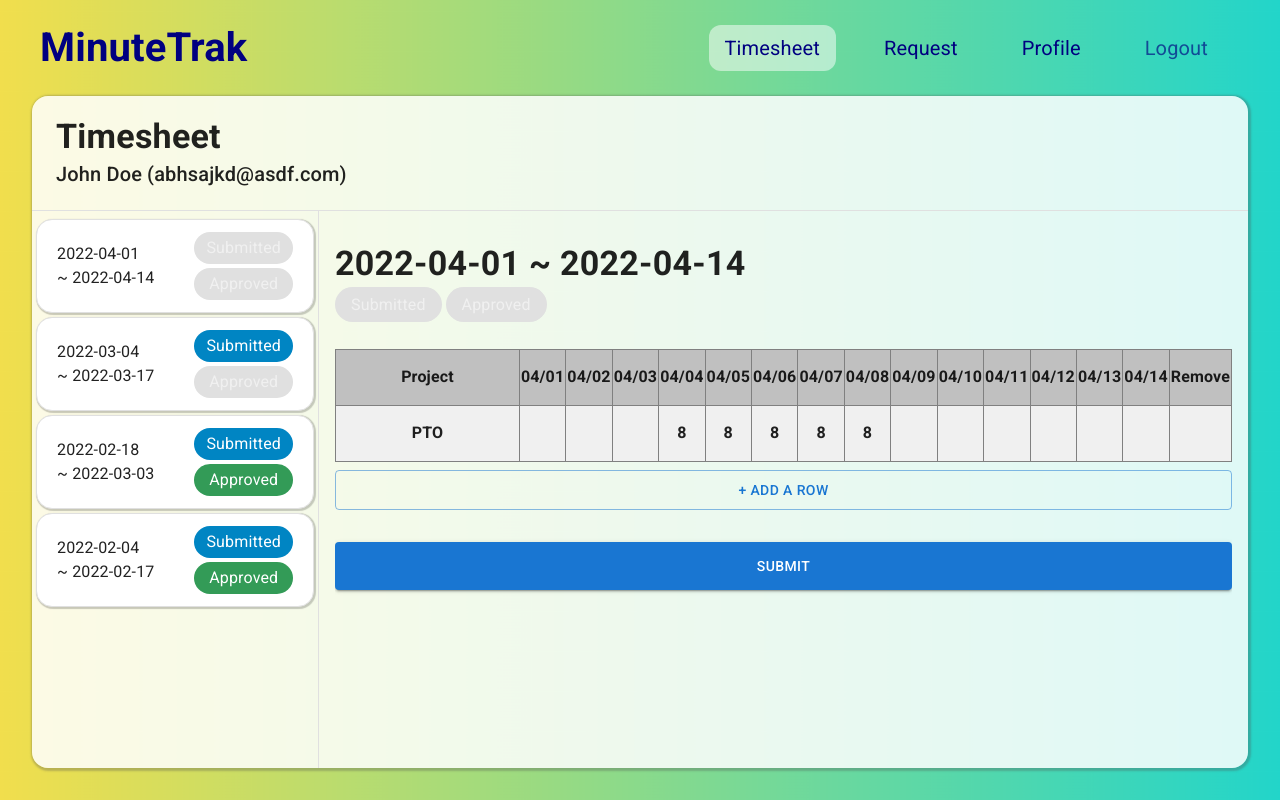
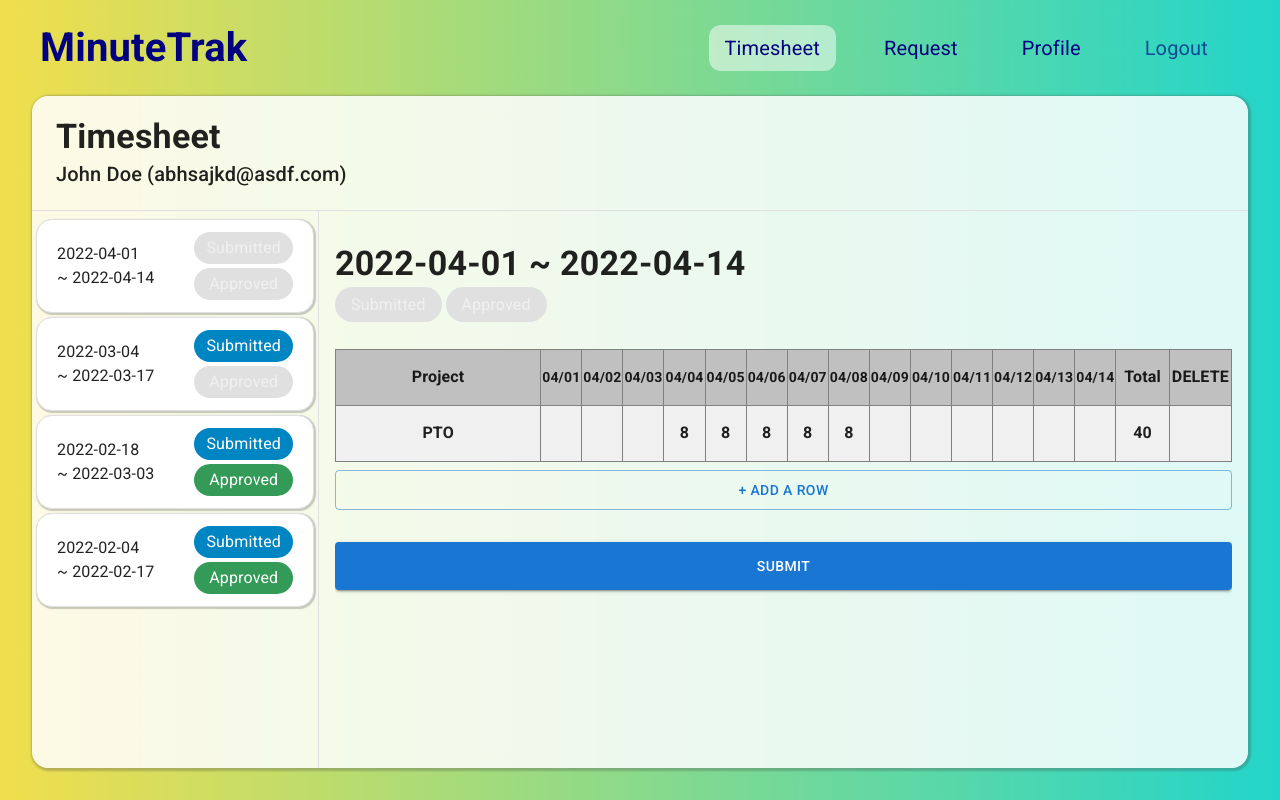
Before and after one commit to SardarK942/depaul-se452-group4-minute-trak-client, a React (Create React App) app: page /home/timesheet in a window 1280 px wide. Built offline with nearby package versions, Linux system fonts and the light colour scheme.

Commit message:
Add total column on timesheet

```diff
--- a/src/components/timesheetPage/timesheetForm/TimesheetForm.module.css
+++ b/src/components/timesheetPage/timesheetForm/TimesheetForm.module.css
@@ -29,3 +29,9 @@ td {
   height: 3.5rem;
   font-weight: bold;
 }
+
+.total_tr {
+  background-color: #e0e0e0;
+  height: 3.5rem;
+  font-weight: bold;
+}
--- a/src/components/timesheetPage/timesheetForm/TimesheetForm.tsx
+++ b/src/components/timesheetPage/timesheetForm/TimesheetForm.tsx
@@ -22,9 +22,11 @@ interface TimesheetFormProps {
 function TimesheetForm({ data, tId, projects }: TimesheetFormProps) {
   const [timesheetDetail, setTimesheetDetail] = useState<TimesheetDetail>(data);
   const [isModalOn, setModal] = useState<boolean>(false);
+  const [columns, setColumns] = useState<Column[]>([]);
 
   useEffect(() => {
     setTimesheetDetail(data);
+    setColumns(generateColumns(data));
   }, [data]);
 
   function handleChangeHourSelect(index: number, prop: string, newValue: number): void {
@@ -71,7 +73,16 @@ function TimesheetForm({ data, tId, projects }: TimesheetFormProps) {
       prop: formatISO(curr, { representation: 'date' }),
       label: format(curr, 'MM/dd'),
     });
+    return result;
+  }
 
+  function calculateRowTotal(aRow: { [prop: string]: number }, columns: Column[]): number {
+    let result: number = 0;
+    columns.forEach((column) => {
+      if (aRow[column.prop]) {
+        result += aRow[column.prop];
+      }
+    });
     return result;
   }
 
@@ -100,28 +111,32 @@ function TimesheetForm({ data, tId, projects }: TimesheetFormProps) {
               <th style={{ width: '20rem' }} key="projectName">
                 Project
               </th>
-              {generateColumns(timesheetDetail).map((column) => (
-                <th key={column.prop}>{column.label}</th>
+              {columns.map((column) => (
+                <th key={column.prop} style={{ fontSize: '0.875rem' }}>
+                  {column.label}
+                </th>
               ))}
-              {!timesheetDetail.isSubmitted && <th>Remove</th>}
+              <th style={{ width: '4rem' }}>Total</th>
+              {!timesheetDetail.isSubmitted && <th style={{ width: '4rem' }}>DELETE</th>}
             </tr>
           </thead>
 
           <tbody>
-            {/* RENDER PTO */}
+            {/* RENDER PTO ROW */}
             <tr className={styles.pto_tr}>
               <td>PTO</td>
-              {generateColumns(timesheetDetail).map((column) => (
+              {columns.map((column) => (
                 <td id={column.prop}>{timesheetDetail.pto.hours[column.prop]}</td>
               ))}
-              {!timesheetDetail.isSubmitted && <td></td>}
+              <td>{calculateRowTotal(data.pto.hours, columns)}</td>
+              {!timesheetDetail.isSubmitted && <td />}
             </tr>
 
-            {/* RENDER WORK HOURS */}
+            {/* RENDER WORKS ROW*/}
             {timesheetDetail.works.map((work, idx) => (
               <tr key={work.pId}>
                 <td>{getProjectName(work.pId)}</td>
-                {generateColumns(timesheetDetail).map((column) => (
+                {columns.map((column) => (
                   <TdSelectHour
                     idx={idx}
                     prop={column.prop}
@@ -130,6 +145,7 @@ function TimesheetForm({ data, tId, projects }: TimesheetFormProps) {
                     isReadOnly={timesheetDetail.isSubmitted}
                   />
                 ))}
+                <td>{calculateRowTotal(work.hours, columns)}</td>
                 {!timesheetDetail.isSubmitted && (
                   <td>
                     <Button size="small" color="warning" onClick={() => handleDeleteRow(work.pId)}>
```
Also changed, not shown: src/components/timesheetPage/tdTotal/TdTotal.tsx (deleted).
